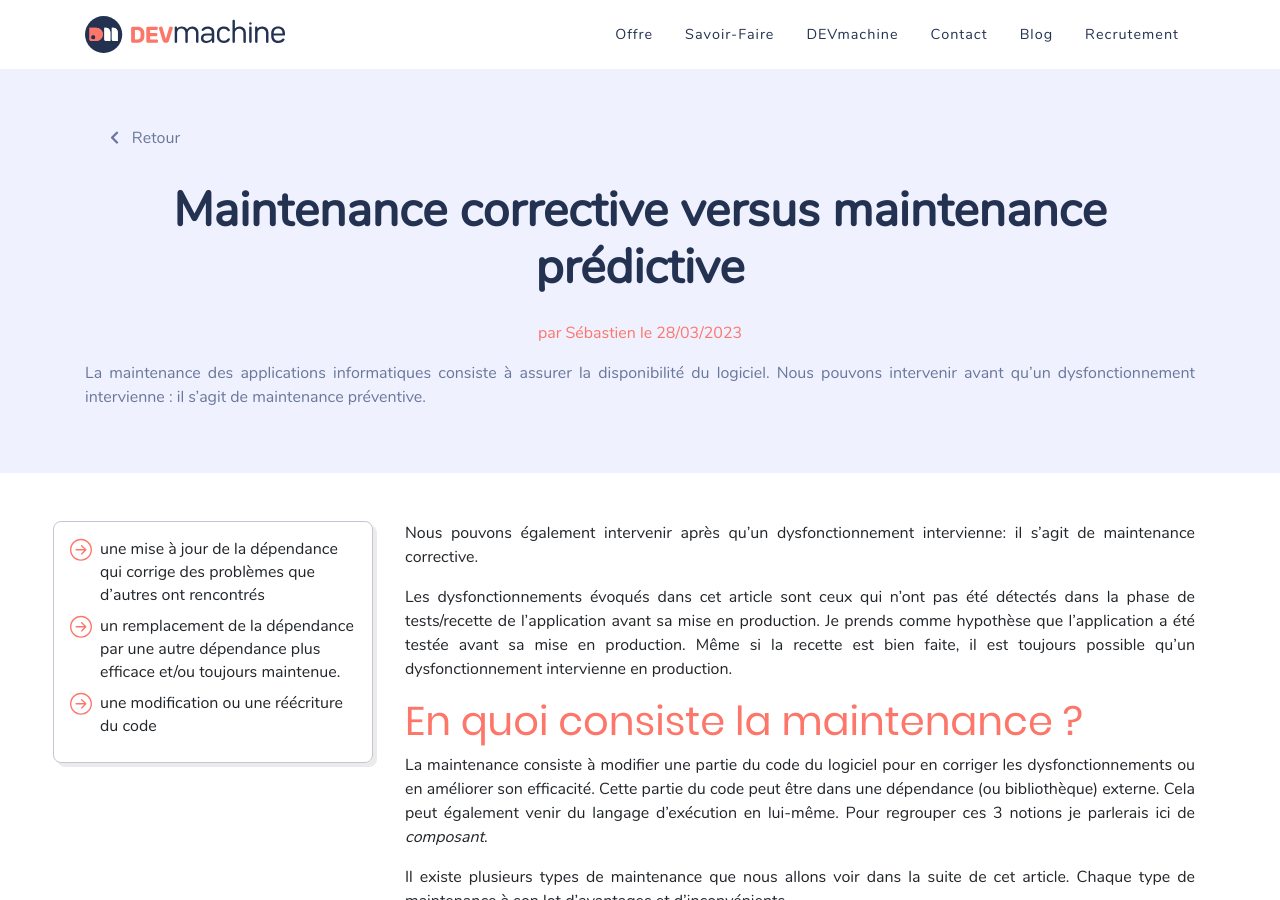
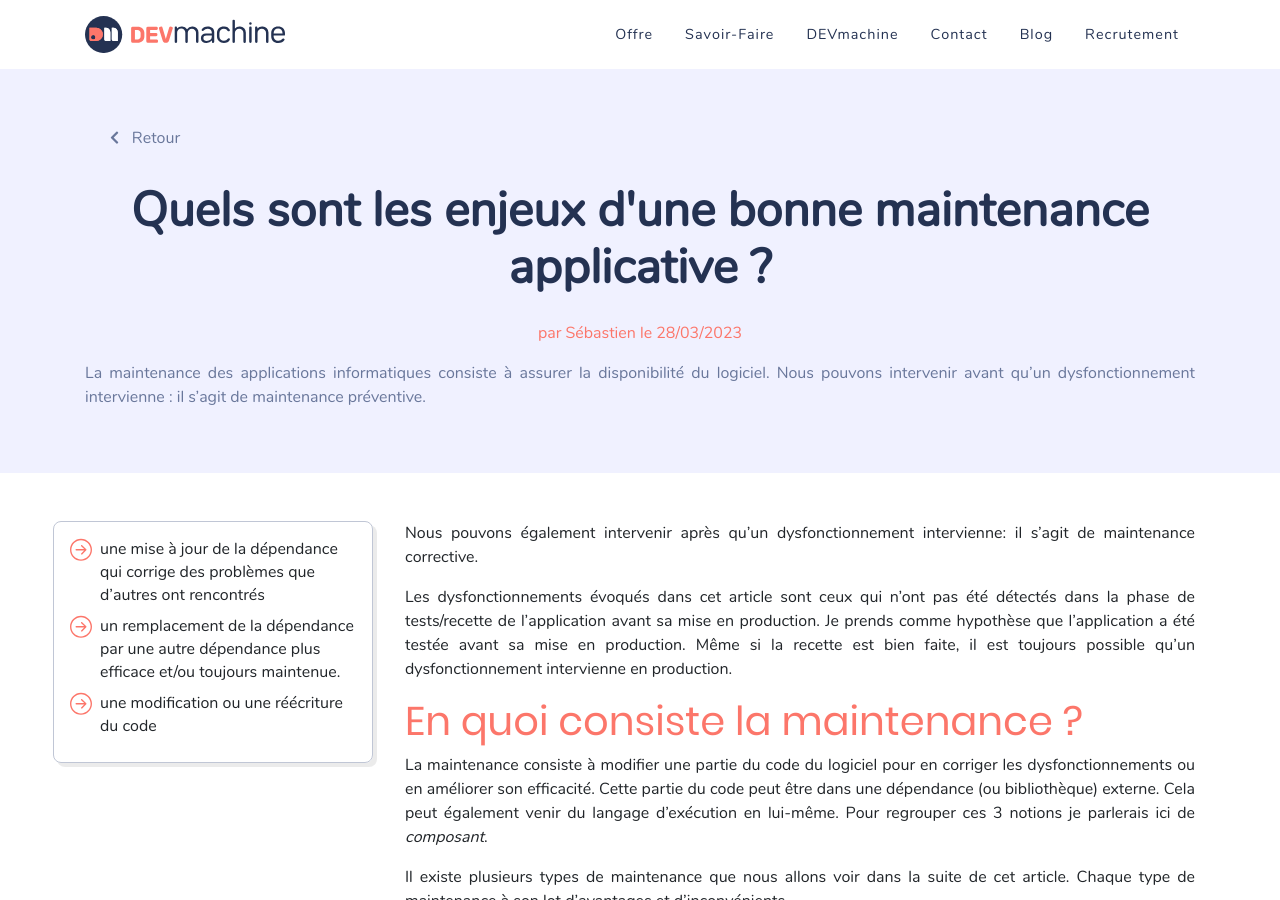
Before and after one commit to DEVmachine-fr/website, a Jekyll site: the page built from _posts/2023-03-28-maintenance-preventive-corrective.md, in a window 1280 px wide and 900 px high. Built offline with Jekyll 4.4.1, drawn with Linux system fonts in a browser that asks for light colours; nearby versions of some CDN libraries; some web fonts are replaced.

```diff
--- a/_posts/2023-03-28-maintenance-preventive-corrective.md
+++ b/_posts/2023-03-28-maintenance-preventive-corrective.md
@@ -1,6 +1,6 @@
 ---
 author: Sébastien
-title: Maintenance corrective versus maintenance prédictive
+title: Quels sont les enjeux d'une bonne maintenance applicative ?
 categories: blog
 tags: mco maintenance préventive prédictive corrective budget
 ---
```
